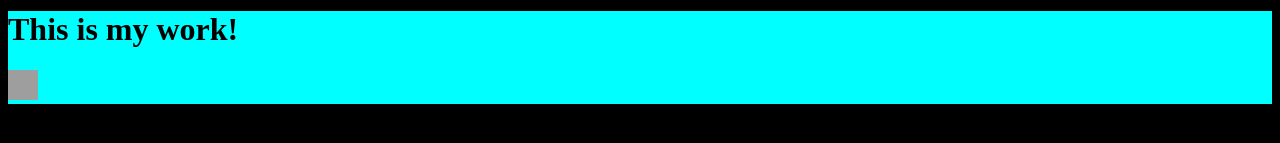
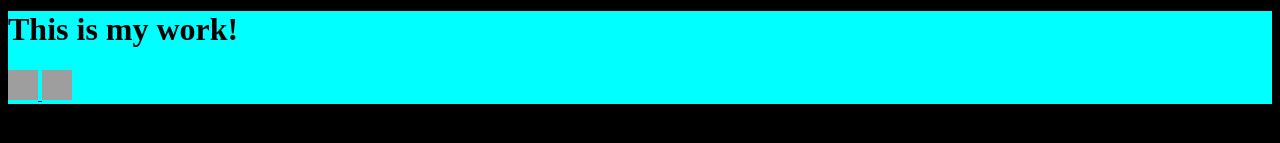
Before and after one commit to tlchan668/QuoteGenerator, a plain HTML site: page index.html in a window 1280 px wide. Shown: the part 303-446 px from the top of the page. Drawn offline with Linux system fonts and the light colour scheme; grey boxes are pictures that could not be loaded.

Commit message:
added hacktoberfest 2020 badge

```diff
--- a/index.html
+++ b/index.html
@@ -31,6 +31,9 @@
         <a href="https://dev.to/tlchan668">
             <img src="https://d2fltix0v2e0sb.cloudfront.net/dev-badge.svg" alt="tlchan668's DEV Profile" height="30" width="30">
           </a>
+          <a href="https://dev.to/tlchan668">
+            <img src="https://miro.medium.com/max/2320/1*gdoVCWmZjsLewDEAiqk5qA.png" alt="tlchan668's DEV Profile" height="30" width="30">
+          </a>
     </div>
 </body>
 </html>
```
